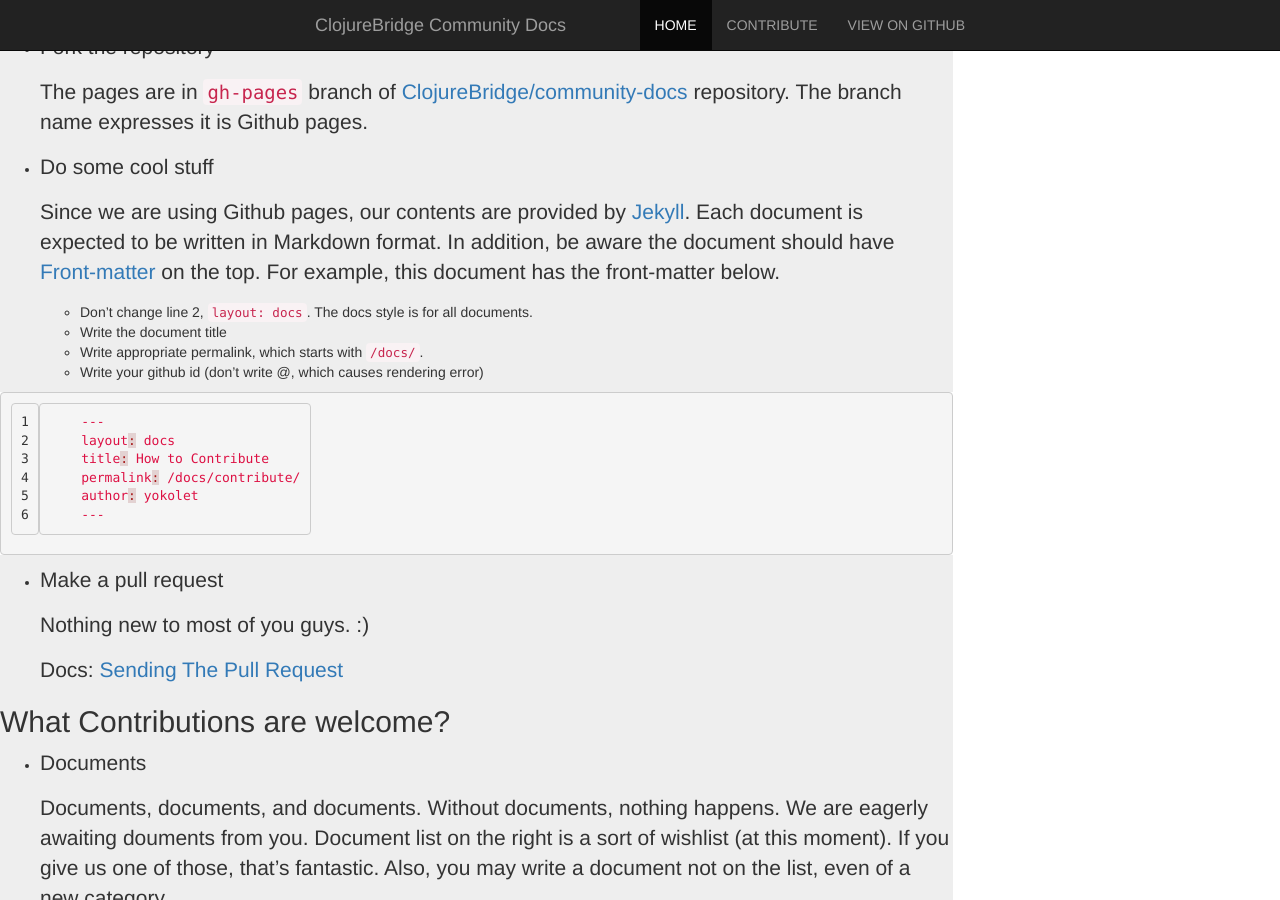
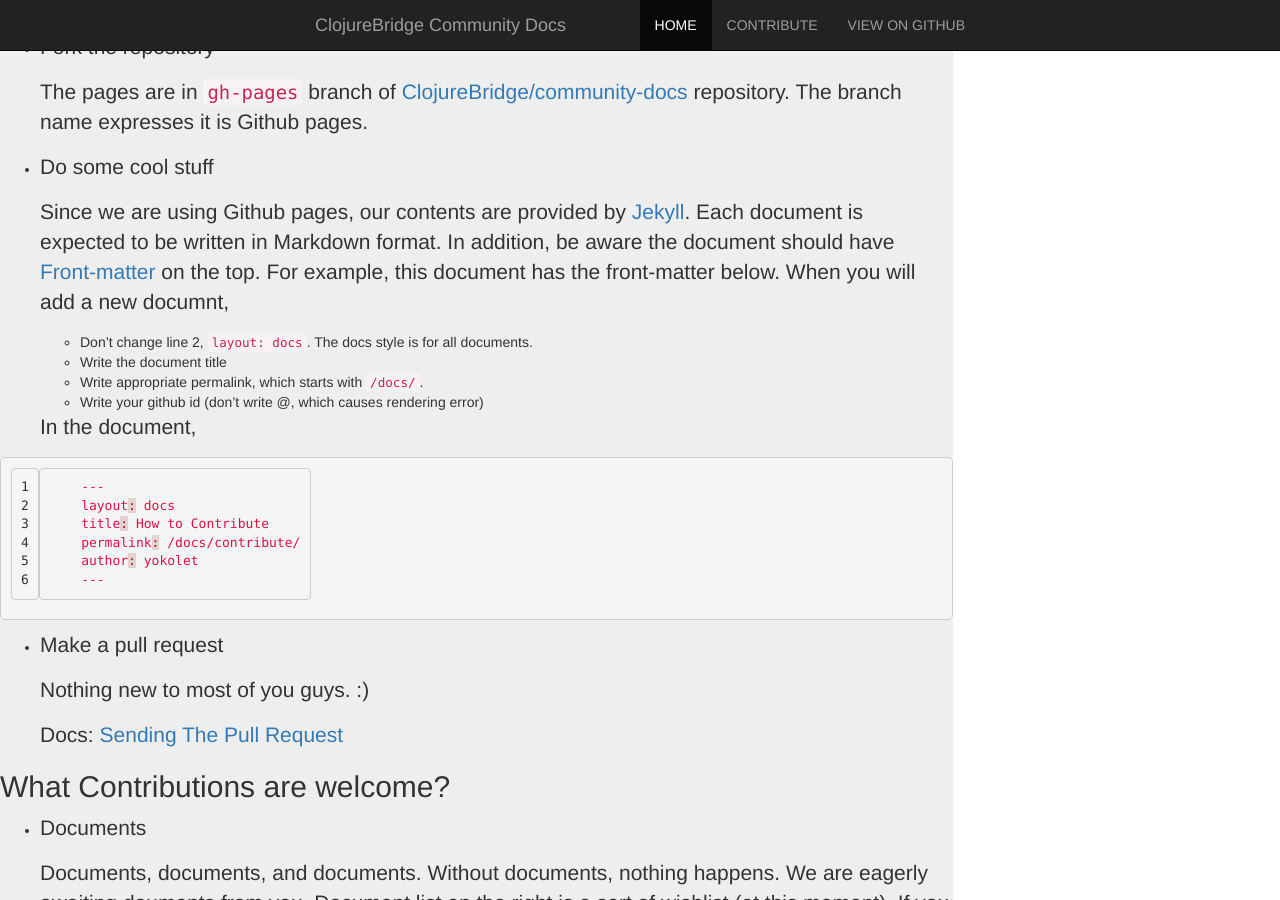
Before and after one commit to ClojureBridge/community-docs, a Jekyll site: the page built from docs/contribute.md, in a window 1280 px wide and 900 px high, scrolled down 349 px. Built offline with Jekyll 4.4.1, drawn with Linux system fonts in a browser that asks for light colours; nearby versions of some CDN libraries; comment, search, counter and statistics services are not loaded.

Commit message:
Minor changes

```diff
--- a/docs/contribute.md
+++ b/docs/contribute.md
@@ -21,12 +21,14 @@ Below are steps to contribute.
 
 - Do some cool stuff
 
-    Since we are using Github pages, our contents are provided by [Jekyll](http://jekyllrb.com/docs/home/). Each document is expected to be written in Markdown format. In addition, be aware the document should have [Front-matter](http://jekyllrb.com/docs/frontmatter/) on the top. For example, this document has the front-matter below.
+    Since we are using Github pages, our contents are provided by [Jekyll](http://jekyllrb.com/docs/home/). Each document is expected to be written in Markdown format. In addition, be aware the document should have [Front-matter](http://jekyllrb.com/docs/frontmatter/) on the top. For example, this document has the front-matter below. When you will add a new documnt,
 
     - Don't change line 2, `layout: docs`. The docs style is for all documents.
     - Write the document title
     - Write appropriate permalink, which starts with `/docs/`.
     - Write your github id (don't write @, which causes rendering error)
+
+    In the document,
 
     {% highlight yaml linenos %}
     ---
--- a/index.html
+++ b/index.html
@@ -1,6 +1,7 @@
 ---
 layout: docs
 title: ClojureBridge Community Docs
+author: yokolet
 ---
 
 <div id="home">
```
